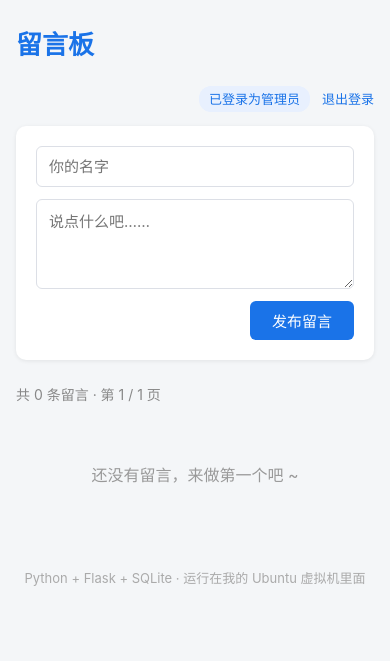
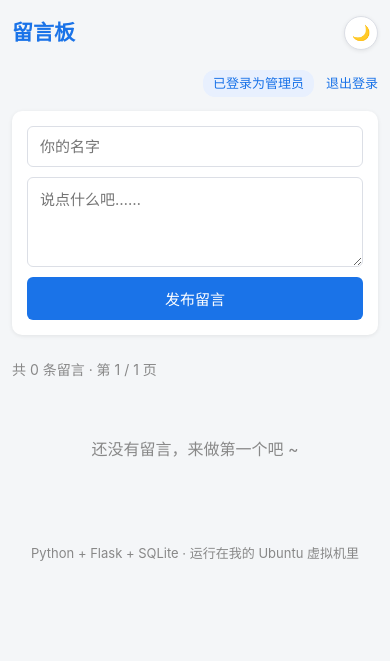
Before and after one commit to luckystar-fun/mywebsite, a Flask app: page / in a window 390 px wide. Shown: the top 661 px of the page. Run offline with Flask 3, Linux system fonts and the light colour scheme; the visitor is signed in with stand-in values (Sample User, id 1); data that the repository does not hold is empty.

Commit message:
style: 支持暗色模式与移动端适配，增加入场动画

```diff
--- a/static/style.css
+++ b/static/style.css
@@ -1,11 +1,43 @@
+/* style.css v3 */
+/* ========== 主题变量 ========== */
+:root {
+    --bg: #f4f6f8;
+    --card: #ffffff;
+    --text: #333333;
+    --text-muted: #888888;
+    --border: #dcdfe6;
+    --primary: #1a73e8;
+    --primary-hover: #1557b0;
+    --danger: #e53935;
+    --tag-bg: #e8f0fe;
+    --shadow: 0 1px 4px rgba(0, 0, 0, .08);
+    --shadow-hover: 0 4px 14px rgba(0, 0, 0, .1);
+}
+
+[data-theme="dark"] {
+    --bg: #14171c;
+    --card: #1d2128;
+    --text: #e4e6eb;
+    --text-muted: #8b93a1;
+    --border: #2f3540;
+    --primary: #4c9aff;
+    --primary-hover: #6cb0ff;
+    --danger: #ff6b6b;
+    --tag-bg: #23324a;
+    --shadow: 0 1px 6px rgba(0, 0, 0, .45);
+    --shadow-hover: 0 4px 16px rgba(0, 0, 0, .55);
+}
+
+/* ========== 基础 ========== */
 * { box-sizing: border-box; }
 
 body {
     margin: 0;
     font-family: "PingFang SC", "Microsoft YaHei", -apple-system, sans-serif;
-    background: #f4f6f8;
-    color: #333;
+    background: var(--bg);
+    color: var(--text);
     line-height: 1.6;
+    transition: background-color .3s ease, color .3s ease;
 }
 
 .container {
@@ -14,38 +46,80 @@ body {
     padding: 24px 16px 60px;
 }
 
+/* ========== 顶部 ========== */
+header {
+    display: flex;
+    align-items: center;
+    justify-content: space-between;
+    margin-bottom: 20px;
+}
+
 header h1 {
     font-size: 26px;
-    margin: 0 0 20px;
-    color: #1a73e8;
+    margin: 0;
+    color: var(--primary);
 }
 
+.theme-toggle {
+    background: var(--card);
+    border: 1px solid var(--border);
+    border-radius: 50%;
+    width: 38px;
+    height: 38px;
+    font-size: 17px;
+    cursor: pointer;
+    box-shadow: var(--shadow);
+    transition: transform .2s ease, box-shadow .2s ease;
+    display: flex;
+    align-items: center;
+    justify-content: center;
+    padding: 0;
+}
+
+.theme-toggle:hover {
+    transform: rotate(20deg) scale(1.08);
+    box-shadow: var(--shadow-hover);
+}
+
+.theme-toggle:active {
+    transform: scale(.92);
+}
+
+/* ========== 表单 ========== */
 .post-form {
-    background: #fff;
+    background: var(--card);
     padding: 20px;
     border-radius: 10px;
-    box-shadow: 0 1px 4px rgba(0, 0, 0, .08);
+    box-shadow: var(--shadow);
     display: flex;
     flex-direction: column;
     gap: 12px;
     margin-bottom: 24px;
+    transition: box-shadow .25s ease;
+}
+
+.post-form:hover {
+    box-shadow: var(--shadow-hover);
 }
 
 .post-form input,
 .post-form textarea {
     width: 100%;
     padding: 10px 12px;
-    border: 1px solid #dcdfe6;
+    border: 1px solid var(--border);
     border-radius: 6px;
     font-size: 15px;
     font-family: inherit;
     outline: none;
-    transition: border-color .2s;
+    background: var(--card);
+    color: var(--text);
+    transition: border-color .2s ease, box-shadow .2s ease;
 }
 
 .post-form input:focus,
 .post-form textarea:focus {
-    border-color: #1a73e8;
+    border-color: var(--primary);
+    box-shadow: 0 0 0 3px rgba(26, 115, 232, .15);
 }
 
 .post-form textarea {
@@ -89,40 +188,28 @@ header h1 {
     align-items: center;
     margin-bottom: 6px;
     font-size: 13px;
+    gap: 8px;
+}
+
+.message .right {
+    display: flex;
+    align-items: center;
+    gap: 10px;
 }
 
 .message .name {
     font-weight: 600;
-    color: #1a73e8;
+    color: var(--primary);
 }
 
 .message .time {
-    color: #aaa;
+    color: var(--text-muted);
+    white-space: nowrap;
 }
 
 .message .content {
     white-space: pre-wrap;
     word-break: break-word;
-}
-
-.empty {
-    text-align: center;
-    color: #999;
-    padding: 40px 0;
-}
-
-footer {
-    margin-top: 40px;
-    text-align: center;
-    font-size: 13px;
-    color: #aaa;
-}
-
-/* ===== 删除按钮 ===== */
-.message .right {
-    display: flex;
-    align-items: center;
-    gap: 10px;
 }
 
 .inline-form {
@@ -133,19 +220,52 @@ footer {
 .del-btn {
     background: transparent;
     border: none;
-    color: #ccc;
+    color: var(--text-muted);
     font-size: 16px;
     cursor: pointer;
     padding: 0 4px;
     line-height: 1;
-    transition: color .2s;
+    transition: color .2s ease, transform .15s ease;
 }
 
 .del-btn:hover {
-    color: #e53935;
+    color: var(--danger);
+    transform: scale(1.25);
 }
 
-/* ===== 分页 ===== */
+.empty {
+    text-align: center;
+    color: var(--text-muted);
+    padding: 40px 0;
+}
+
+/* ========== 管理栏 ========== */
+.admin-bar {
+    display: flex;
+    justify-content: flex-end;
+    align-items: center;
+    gap: 12px;
+    font-size: 13px;
+    margin-bottom: 14px;
+}
+
+.admin-bar a {
+    color: var(--primary);
+    text-decoration: none;
+}
+
+.admin-bar a:hover {
+    text-decoration: underline;
+}
+
+.admin-tag {
+    background: var(--tag-bg);
+    color: var(--primary);
+    padding: 3px 10px;
+    border-radius: 12px;
+}
+
+/* ========== 分页 ========== */
 .pager {
     display: flex;
     justify-content: center;
@@ -263,6 +367,76 @@ footer {
 }
 
 .login-box .hint a {
-    color: #888;
+    color: var(--text-muted);
     text-decoration: none;
 }
+
+/* ========== 页脚 ========== */
+footer {
+    margin-top: 40px;
+    text-align: center;
+    font-size: 13px;
+    color: var(--text-muted);
+}
+
+/* ========== 手机适配 ========== */
+@media (max-width: 600px) {
+    .container {
+        padding: 16px 12px 40px;
+    }
+
+    header h1 {
+        font-size: 21px;
+    }
+
+    .theme-toggle {
+        width: 34px;
+        height: 34px;
+        font-size: 15px;
+    }
+
+    .post-form {
+        padding: 15px;
+        gap: 10px;
+    }
+
+    .post-form button {
+        align-self: stretch;      /* 手机上按钮占满一行 */
+        padding: 11px;
+    }
+
+    .message {
+        padding: 12px 14px;
+    }
+
+    .message .meta {
+        flex-wrap: wrap;
+    }
+
+    .message .time {
+        font-size: 12px;
+    }
+
+    .pager {
+        gap: 8px;
+    }
+
+    .login-box {
+        padding: 24px 18px;
+        margin: 20px auto;
+    }
+}
+
+/* ========== 尊重"减少动画"系统设置 ========== */
+@media (prefers-reduced-motion: reduce) {
+    * {
+        animation: none !important;
+        transition: none !important;
+    }
+
+    /* 动画禁用时，留言必须直接显示 */
+    .message {
+        opacity: 1 !important;
+        transform: none !important;
+    }
+}
--- /dev/null
+++ b/static/theme.js
@@ -0,0 +1,38 @@
+(function () {
+    var root = document.documentElement;
+    var btn = document.getElementById('theme-toggle');
+
+    // 双写：localStorage + cookie（任一可用即可持久化）
+    function save(v) {
+        try { localStorage.setItem('theme', v); } catch (e) {}
+        document.cookie = 'theme=' + v + '; path=/; max-age=31536000; SameSite=Lax';
+    }
+
+    function updateIcon() {
+        if (!btn) return;
+        var dark = root.getAttribute('data-theme') === 'dark';
+        btn.textContent = dark ? '☀️' : '🌙';
+        btn.title = dark ? '切换到浅色' : '切换到深色';
+    }
+
+    function toggleTheme() {
+        var next = root.getAttribute('data-theme') === 'dark' ? 'light' : 'dark';
+        root.setAttribute('data-theme', next);
+        save(next);
+        updateIcon();
+    }
+
+    if (btn) {
+        btn.addEventListener('click', toggleTheme);
+    }
+
+    updateIcon();
+
+    // 同一浏览器其他标签页切换时同步
+    window.addEventListener('storage', function (e) {
+        if (e.key === 'theme' && (e.newValue === 'dark' || e.newValue === 'light')) {
+            root.setAttribute('data-theme', e.newValue);
+            updateIcon();
+        }
+    });
+})();
--- a/templates/base.html
+++ b/templates/base.html
@@ -4,12 +4,34 @@
     <meta charset="UTF-8">
     <meta name="viewport" content="width=device-width, initial-scale=1.0">
     <title>{% block title %}我的留言板{% endblock %}</title>
-    <link rel="stylesheet" href="{{ url_for('static', filename='style.css') }}">
+
+    <!-- 防闪烁 + 主题初始化（localStorage 失败时用 cookie 兜底） -->
+    <script>
+        (function () {
+            function loadTheme() {
+                try {
+                    var v = localStorage.getItem('theme');
+                    if (v === 'dark' || v === 'light') return v;
+                } catch (e) {}
+                var m = document.cookie.match(/(?:^|;\s*)theme=(dark|light)/);
+                return m ? m[1] : null;
+            }
+
+            var t = loadTheme();
+            if (!t) {
+                t = window.matchMedia('(prefers-color-scheme: dark)').matches ? 'dark' : 'light';
+            }
+            document.documentElement.setAttribute('data-theme', t);
+        })();
+    </script>
+
+    <link rel="stylesheet" href="{{ url_for('static', filename='style.css') }}?v=3">
 </head>
 <body>
     <div class="container">
         <header>
             <h1>{% block heading %}留言板{% endblock %}</h1>
+            <button id="theme-toggle" class="theme-toggle" title="切换主题">🌙</button>
         </header>
 
         <main>
@@ -17,8 +39,10 @@
         </main>
 
         <footer>
-            <p>Python + Flask + SQLite · 运行在我的 Ubuntu 虚拟机里面</p>
+            <p>Python + Flask + SQLite · 运行在我的 Ubuntu 虚拟机里</p>
         </footer>
     </div>
+
+    <script src="{{ url_for('static', filename='theme.js') }}?v=3"></script>
 </body>
 </html>
--- a/templates/index.html
+++ b/templates/index.html
@@ -23,7 +23,7 @@
     <p class="count">共 {{ total }} 条留言 · 第 {{ page }} / {{ total_pages }} 页</p>
 
     {% for msg in messages %}
-    <div class="message">
+    <div class="message" style="animation-delay: {{ loop.index0 * 0.05 }}s;">
         <div class="meta">
             <span class="name">{{ msg['name'] }}</span>
             <span class="right">
```
Also changed, not shown: other parts of static/style.css (+55 -46 lines).
